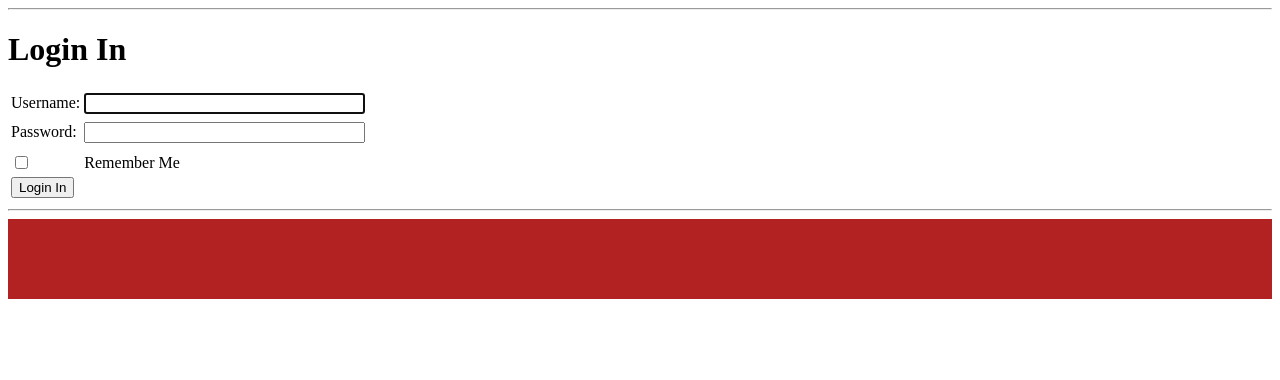
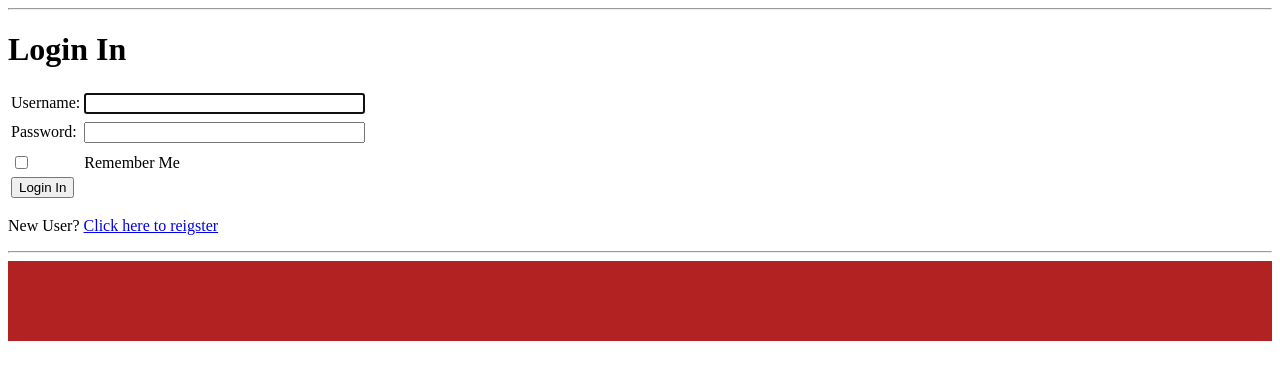
Before and after one commit to ninadsachania/e-healthcard, a Flask app: page /login in a window 1280 px wide. Shown: the part 26-406 px from the top of the page. Run offline with Flask 2, Linux system fonts and the light colour scheme.

Commit message:
Implement registration

```diff
--- a/app/forms.py
+++ b/app/forms.py
@@ -1,7 +1,8 @@
 from flask_wtf import FlaskForm
 from wtforms import StringField, PasswordField, BooleanField, SubmitField, TextAreaField, IntegerField
-from wtforms.validators import DataRequired, EqualTo
+from wtforms.validators import DataRequired, EqualTo, Email, ValidationError
 from wtforms.fields.html5 import EmailField, TelField
+from app.models import User
 
 
 class LoginForm(FlaskForm):
@@ -17,8 +18,23 @@ class RegistrationForm(FlaskForm):
     lastname = StringField('Lastname:', validators=[DataRequired()])
     aadhar_card = StringField('Aadhar Card:', validators=[DataRequired()])
     phone_number = TelField('Phone Number:', validators=[DataRequired()])
-    email = EmailField('Email:', validators=[DataRequired()])
+    email = EmailField('Email:', validators=[DataRequired(), Email()])
     address = TextAreaField('Address:', validators=[DataRequired()])
     password = PasswordField('Password:', validators=[DataRequired()])
     password2 = PasswordField('Repeat Password:', validators=[DataRequired(), EqualTo('password')])
     submit = SubmitField('Register')
+
+    def validate_email(self, email):
+        user = User.query.filter_by(email=email.data).first()
+        if user is not None:
+            raise ValidationError('Sorry! This email is already in use')
+
+    def validate_aadhar_card(self, aadhar_card):
+        user = User.query.filter_by(aadhar_card=aadhar_card.data).first()
+        if user is not None:
+            raise ValidationError('Sorry! This aadhar number is already in use.')
+
+    def validate_phone_number(self, phone_number):
+        user = User.query.filter_by(phone_number=phone_number.data).first()
+        if user is not None:
+            raise ValidationError('Sorry! This phone number is already in use.')
--- a/app/routes.py
+++ b/app/routes.py
@@ -1,5 +1,5 @@
 from flask import Flask, render_template, flash, redirect, url_for, request
-from app import app
+from app import app, db
 from app.forms import LoginForm, RegistrationForm
 from app.models import User
 from flask_login import current_user, login_user, logout_user, login_required
@@ -53,6 +53,21 @@ def register():
     form = RegistrationForm()
 
     if form.validate_on_submit():
+        user = User(
+            firstname=form.firstname.data,
+            middlename=form.middlename.data,
+            lastname=form.middlename.data,
+            email=form.email.data,
+            aadhar_card=form.aadhar_card.data,
+            phone_number=form.phone_number.data,
+            address=form.address.data
+        )
+
+        user.set_password(form.password.data)
+        db.session.add(user)
+        db.session.commit()
+
+        flash('Congratulations, you are now a registered user')
         return redirect(url_for('index'))
 
     return render_template('register.html', form=form, title="Registration")
--- a/app/templates/login.html
+++ b/app/templates/login.html
@@ -43,4 +43,6 @@
         </tr>
     </table>
 </form>
+
+<p>New User? <a href="{{ url_for('register') }}">Click here to reigster</a></p>
 {% endblock %}
```
Also changed, not shown: app/models.py (+7 -2 lines).
